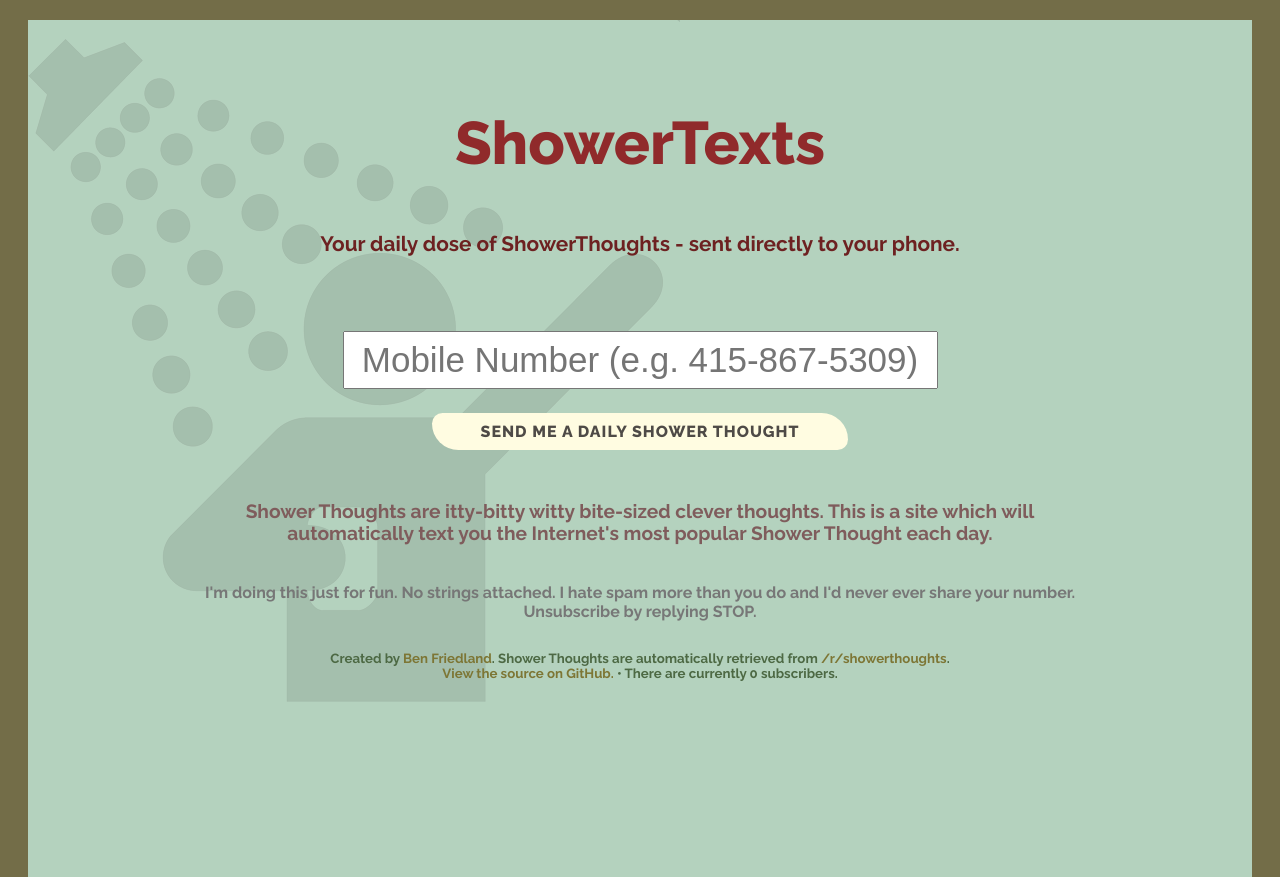
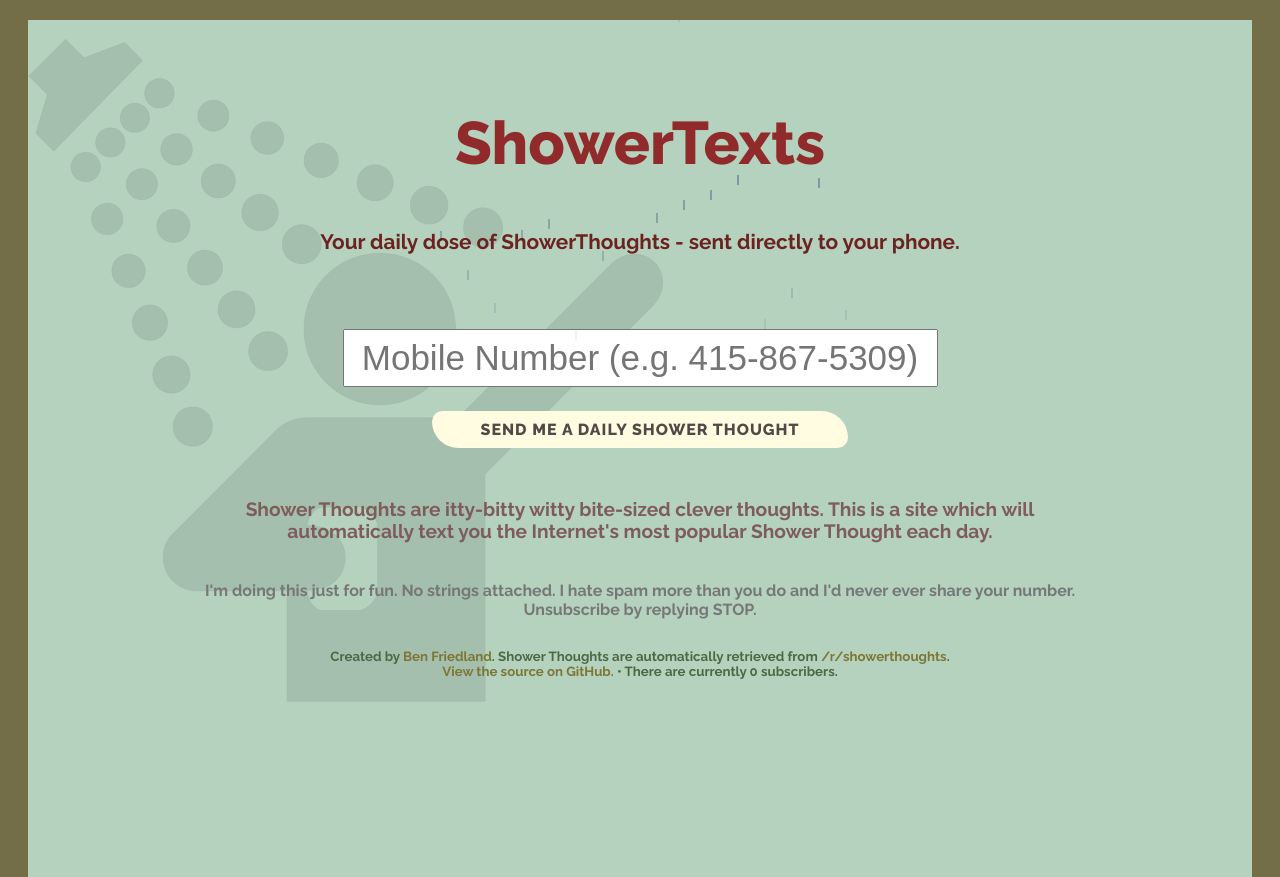
Before and after one commit to ben174/showertexts, a Django app: page / in a window 1280 px wide. Run offline with Django 3.2, Linux system fonts and the light colour scheme; data that the repository does not hold is empty; some libraries are stand-ins or nearby versions.

Commit message:
Created raindrop animation
Your scientists were so preoccupied with whether they could, they
didn't stop to think if they should.

```diff
--- a/showertexts/static/css/landing.css
+++ b/showertexts/static/css/landing.css
@@ -99,3 +99,30 @@
     min-height: 100px;
     margin-top: 53px;
 }
+
+#heading {
+    margin-bottom: -12px;
+}
+
+.rain {
+    margin: auto;
+    width: 400px;
+}
+
+.raindrop {
+    animation-name: drop;
+    animation-duration: 1s;
+    position: relative;
+    animation-timing-function: ease-in;
+    animation-iteration-count: infinite;
+    width: 2px;
+    height: 10px;
+    background-color: #000055;
+    display: table-cell;
+    opacity: 0.0;
+}
+
+@keyframes drop {
+    0%   {top: 0px; opacity: 0.3;}
+    100% {top: 200px; opacity: 0.0; }
+}
--- a/showertexts/static/js/landing.js
+++ b/showertexts/static/js/landing.js
@@ -4,7 +4,15 @@
   setInterval(updateCount, 10000);
   updateCount();
   $("#sms_number").keyup(smsNumberKeyup);
+  for(var i=0;i<$('.rain').width();i+=25) {
+      var delay = getRandomInt(0, 1000);
+      $("<div />", { class: "raindrop" }).css('left', i).css('animation-delay', delay + "ms").appendTo('.rain');
+  }
 });
+
+function getRandomInt(min, max) {
+    return Math.floor(Math.random() * (max - min + 1)) + min;
+}
 
 var thoughtIndex = 0;
 function smsNumberKeyup(event){
--- a/showertexts/templates/landing.html
+++ b/showertexts/templates/landing.html
@@ -12,7 +12,9 @@
   </head>
   <body>
     <div id="main">
-      <h1 id="heading" class="animated rubberBand"><a href="http://www.showertexts.com">ShowerTexts</a></h1>
+      <div class="rain">
+        <h1 id="heading" class="animated rubberBand"><a href="http://www.showertexts.com">ShowerTexts</a></h1>
+      </div>
       <h3 id="thought" class="animated">Your daily dose of ShowerThoughts - sent directly to your phone.</h3>
       <input type="text" placeholder="Mobile Number (e.g. 415-867-5309)" id="sms_number"><br />
       <a id="subscribe" href="#">Send me a daily shower thought</a>
@@ -31,7 +33,6 @@
         There are currently <span id="count"></span> subscribers.
       </h5>
     </div>
-  <section class="rain"></section>
   </body>
 </html>
 <script>
```
